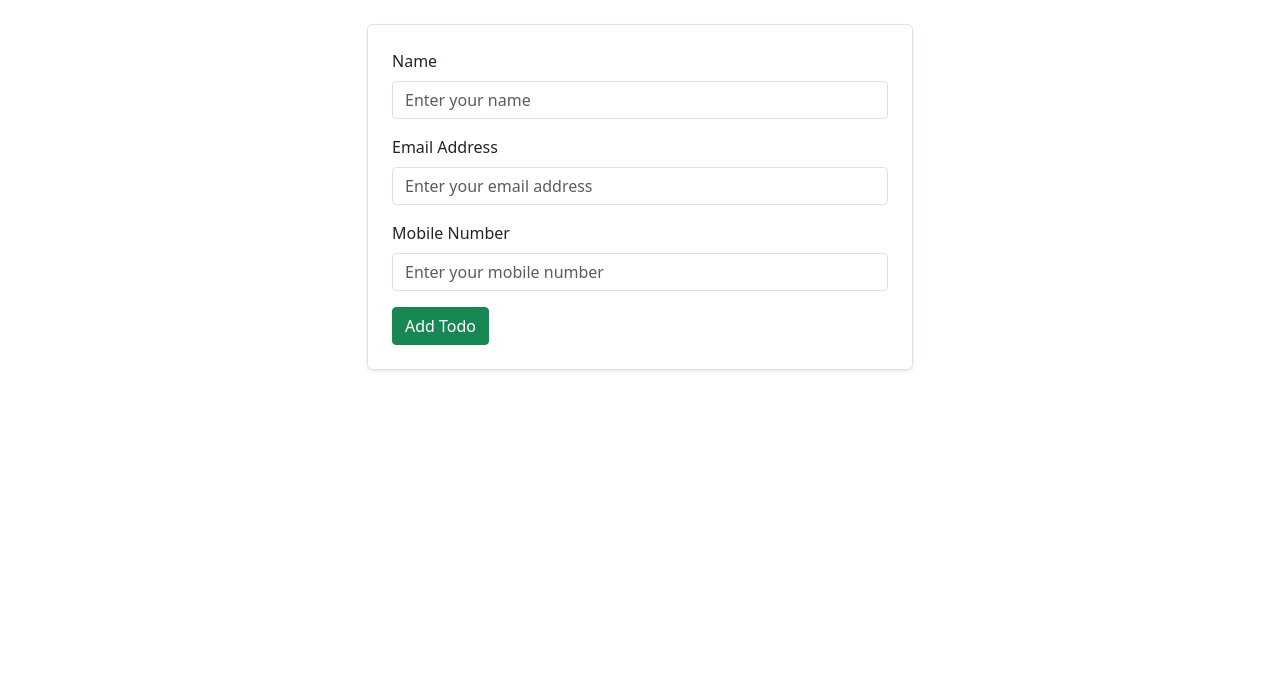
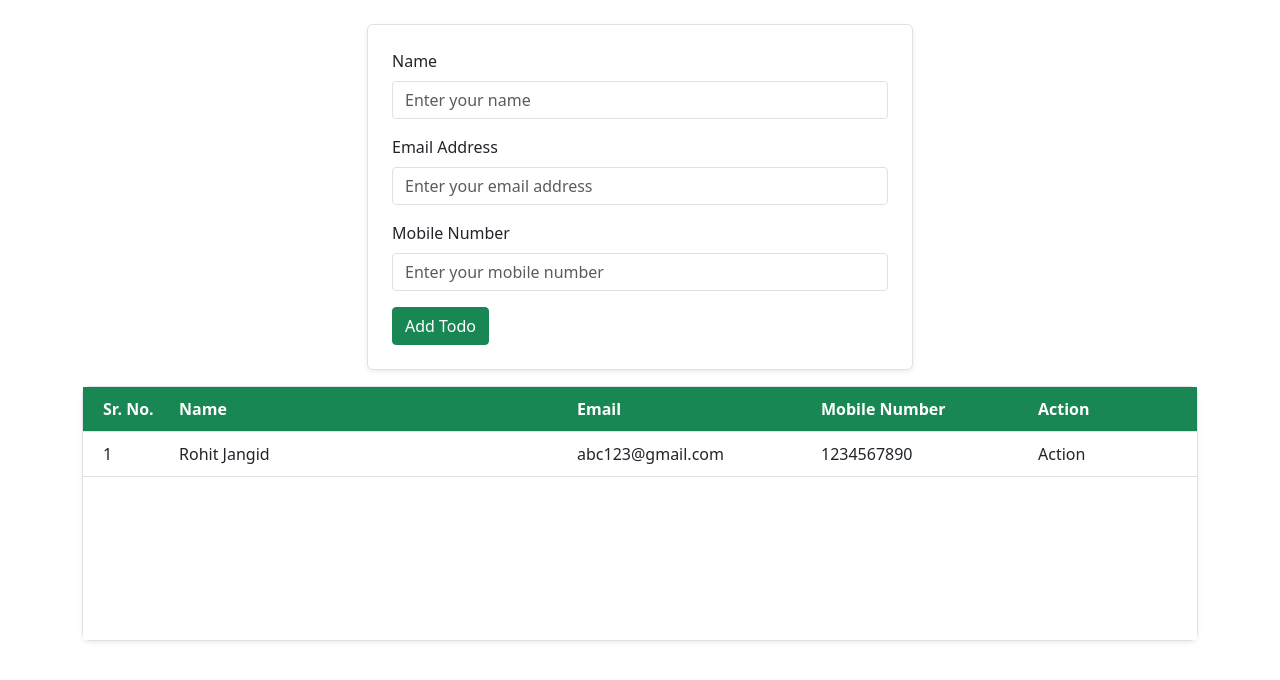
Before and after one commit to Rohitjangid17/todo-list-app-angular, an Angular app: page / in a window 1280 px wide. Shown: the top 680 px of the page. Built offline with nearby package versions, Linux system fonts and the light colour scheme.

Commit message:
todo list ui done

```diff
--- a/src/app/component/todo-form/todo-form.component.html
+++ b/src/app/component/todo-form/todo-form.component.html
@@ -23,4 +23,6 @@
             </form>
         </div>
     </div>
+
+    <app-todo-screen></app-todo-screen>
 </div>
--- a/src/app/component/todo-screen/todo-screen.component.html
+++ b/src/app/component/todo-screen/todo-screen.component.html
@@ -1 +1,43 @@
-<p>todo-screen works!</p>
+<div class="d-flex flex-column rounded-3 border shadow-sm mt-3">
+    <div class="todo-list-scroll">
+        <!-- Header start here -->
+        <div class="todo-list-header border-bottom inventory-grid bg-success">
+            <!-- ID Header -->
+            <div class="fw-semibold text-white">Sr. No.</div>
+
+            <!-- Name Header -->
+            <div class="fw-semibold text-white">Name</div>
+
+            <!-- Email Header -->
+            <div class="fw-semibold text-white">Email</div>
+
+            <!-- Mobile Number Header -->
+            <div class="fw-semibold text-white">Mobile Number</div>
+
+            <!-- Action Header -->
+            <div class="fw-semibold text-white">Action</div>
+        </div>
+        <!-- Header end here -->
+
+        <!-- Row start here -->
+        <div class="bg-white todo-list-screen">
+            <div class="todo-list-row border-bottom inventory-grid">
+                <!-- ID Row -->
+                <div>1</div>
+
+                <!-- Name Row -->
+                <div>Rohit Jangid</div>
+
+                <!-- Email Row -->
+                <div>abc123@gmail.com</div>
+
+                <!-- Mobile Number Row -->
+                <div>1234567890</div>
+
+                <!-- Action Row -->
+                <div>Action</div>
+            </div>
+        </div>
+        <!-- Row end here -->
+    </div>
+</div>
--- a/src/app/component/todo-screen/todo-screen.component.scss
+++ b/src/app/component/todo-screen/todo-screen.component.scss
@@ -0,0 +1,41 @@
+.todo-list-scroll {
+    display: grid;
+    overflow-x: scroll;
+}
+
+.inventory-grid {
+    display: grid;
+    gap: 16px;
+    grid-template-columns: 58px 200px 182px 172px 110px;
+    padding: 10px 20px;
+    background-color: white;
+}
+
+.todo-list-screen {
+    height: 26vh;
+    overflow-y: overlay;
+}
+
+@media (min-width: 576px) {
+    .inventory-grid {
+        grid-template-columns: 60px 135px 166px 147px 130px;
+    }
+}
+
+@media (min-width: 768px) {
+    .inventory-grid {
+        grid-template-columns: 61px 135px 166px 147px 130px;
+    }
+}
+
+@media (min-width: 992px) {
+    .inventory-grid {
+        grid-template-columns: 60px auto 192px 160px 132px;
+    }
+}
+
+@media (min-width: 1200px) {
+    .inventory-grid {
+        grid-template-columns: 60px auto 228px 201px 139px;
+    }
+}
```
